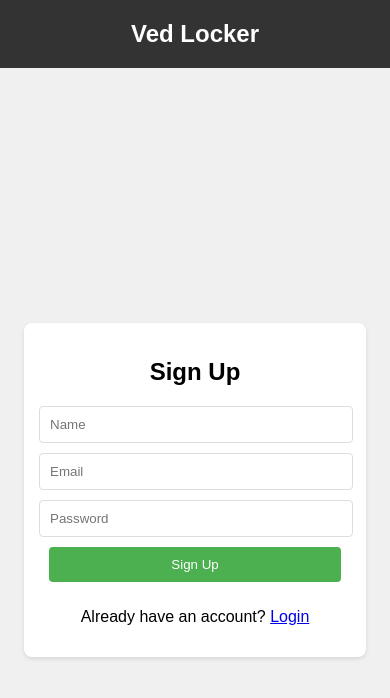
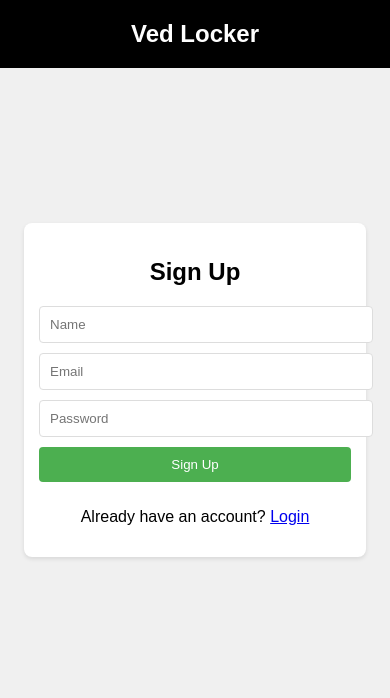
Before and after one commit to dhanrajdhasure7143/vault-app, a plain HTML site: page index.html in a window 390 px wide. Both pictures are taken after a click on the link "Sign Up". Drawn offline with Linux system fonts and the light colour scheme; no server answers.

Commit message:
media changes=

```diff
--- a/style.css
+++ b/style.css
@@ -33,7 +33,7 @@ h1 {
 .form input[type="email"],
 .form input[type="password"],
 .form button {
-    width: calc(100% - 20px);
+    width: calc(100% - 0px);
     margin-bottom: 10px;
     padding: 10px;
     border: 1px solid #ddd;
@@ -45,6 +45,7 @@ h1 {
     color: #fff;
     border: none;
     border-radius: 4px;
+    width: 100%;
     cursor: pointer;
     transition: background-color 0.3s;
 }
@@ -150,6 +151,10 @@ h1 {
     #login-form {
         margin-top: -200px;
     }
+
+    #signup-form{
+        margin-top: -200px;
+    }
 }
 
 /* Medium devices (tablets) */
@@ -177,7 +182,7 @@ h1 {
 }
 
 .header {
-    background-color: #333; /* Header background color */
+    background-color: black; /* Header background color */
     color: #fff; /* Header text color */
     padding: 10px 0; /* Padding around header content */
     text-align: center; /* Center-align header content */
```
